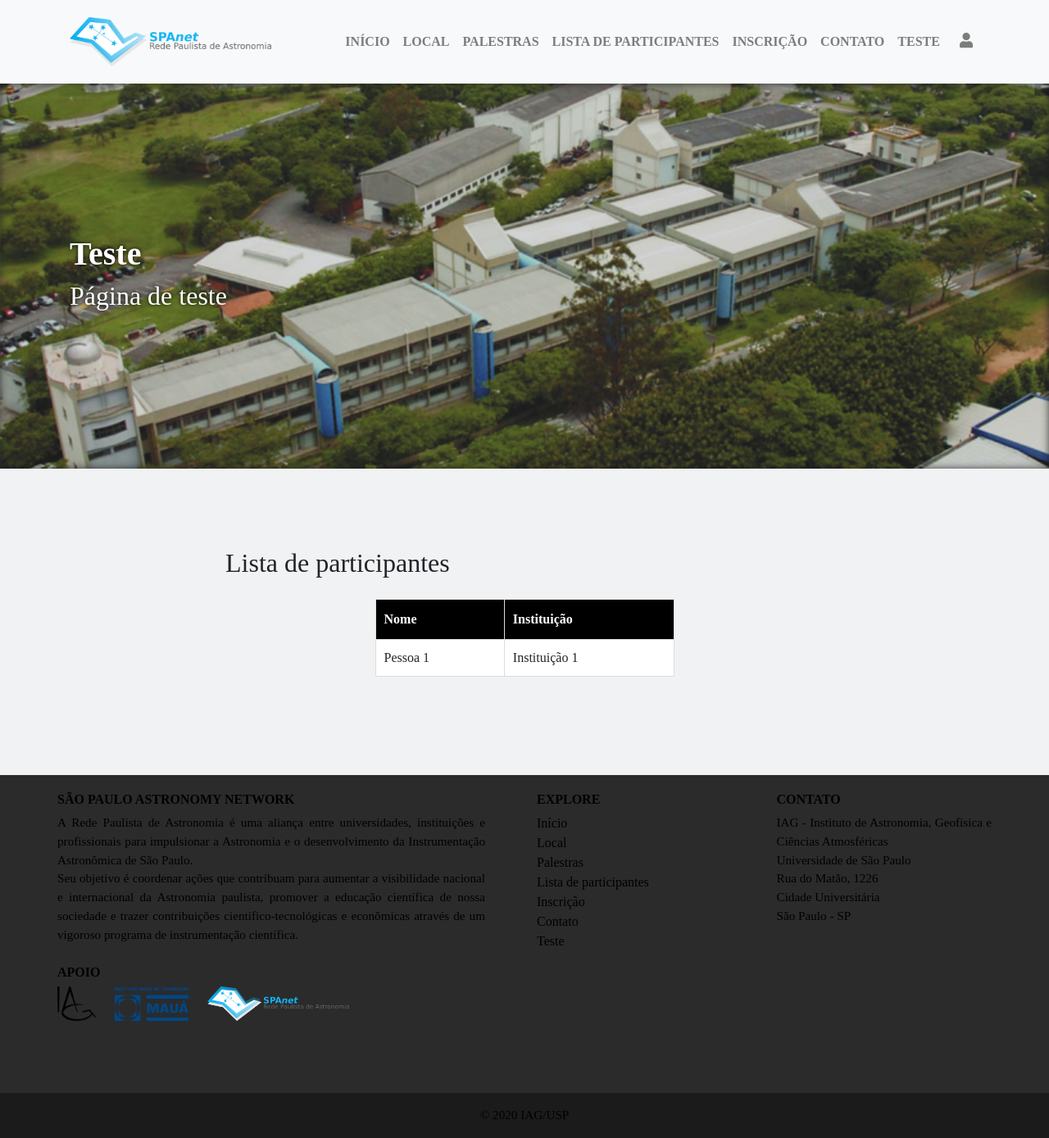
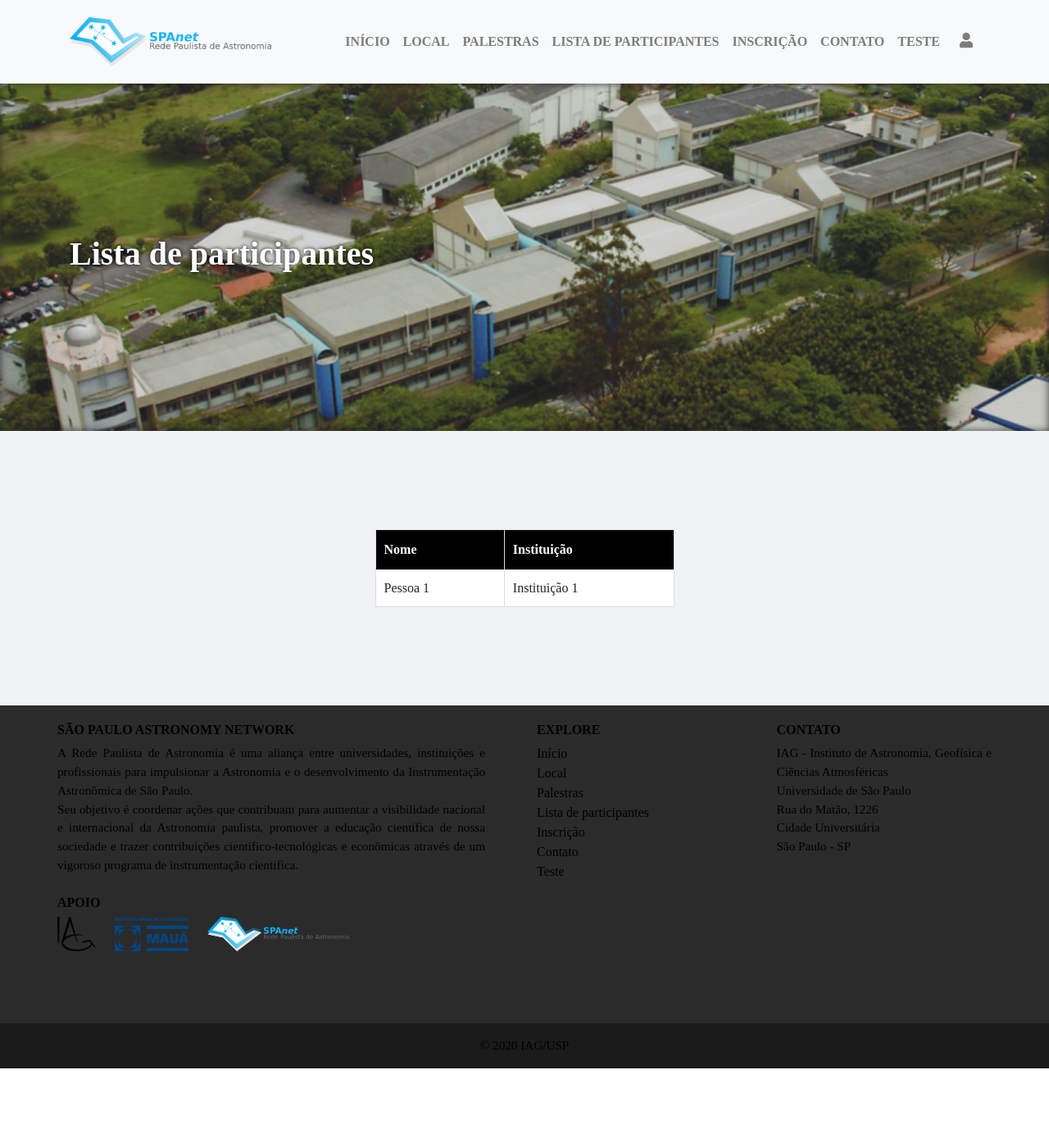
Before and after one commit to wosmla/website, a Jekyll site: the page built from _pgs/test.html, in a window 1280 px wide. Shown: the whole page at 82% size. Built offline with Jekyll 4.4.1, drawn with Linux system fonts in a browser that asks for light colours; after the commit the page ends 1304 px from its top, so only the background shows below that.

Commit message:
Update test.html

```diff
--- a/_pgs/test.html
+++ b/_pgs/test.html
@@ -2,15 +2,13 @@
 layout: default
 ---
 
-{% include header.html image="/website/assets/img/iag.png" title="Teste"
-    subtitle="Página de teste"
+{% include header.html image="/website/assets/img/iag.png" title="Lista de participantes"
     boldtitle="true" %}
 
 <section style="padding: 6rem 0; background: rgb(241, 242, 243);">
   <div class="container">
     <div class="row">
       <div class="col-xl-8 mx-auto">
-        <h2 class="mb-4">Lista de participantes</h2>
         <html>
         <head>
         <style>
```
Lines whose indentation alone changed are shown as unchanged.
